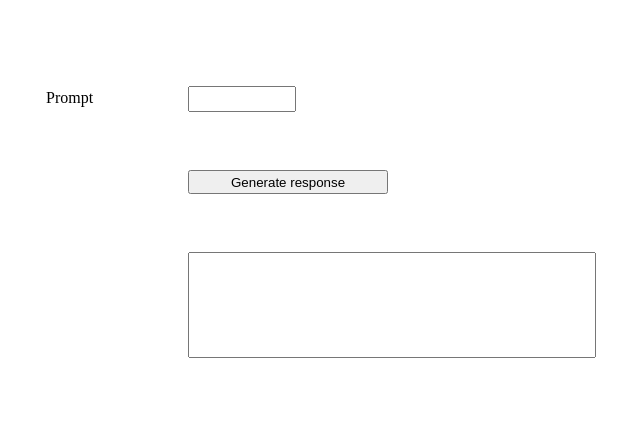
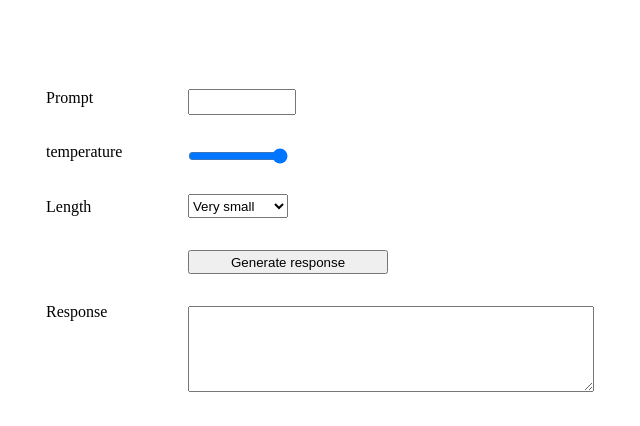
Before and after one commit to NSoufianeMA/SHA_OpenAI, a plain HTML site: page index.html in a window 1280 px wide. Shown: the whole page, without its empty margins (33-673 px from the left). Drawn offline with Linux system fonts and the light colour scheme.

Commit message:
updated version

```diff
--- a/index.html
+++ b/index.html
@@ -42,29 +42,81 @@ body * {
     position: absolute;
     width: 100px;
     height: 20px;
-    top: 86px;
     left: 221px;
+    top: 89px;
 }
 .gwd-label-hcw2 {
     position: absolute;
     width: 100px;
     height: 20px;
+    top: 89px;
     left: 79px;
-    top: 89px;
 }
 .gwd-button-m2uk {
     position: absolute;
     height: 24px;
+    width: 200px;
+    top: 250px;
     left: 221px;
-    top: 170px;
-    width: 200px;
 }
 .gwd-input-fs05 {
     position: absolute;
-    top: 252px;
-    left: 221px;
     width: 400px;
     height: 100px;
+    max-height: 80px;
+    max-width: 400px;
+    left: 221px;
+    top: 303px;
+    opacity: 1;
+    overflow: scroll;
+}
+.gwd-label-1n75 {
+    position: absolute;
+    width: 100px;
+    height: 20px;
+    left: 79px;
+    top: 303px;
+}
+.gwd-input-14yy {
+    position: absolute;
+    width: 100px;
+    height: 24px;
+    left: 219px;
+    top: 142px;
+}
+.gwd-label-1fj7 {
+    position: absolute;
+    width: 100px;
+    height: 20px;
+    left: 79px;
+    top: 143px;
+}
+.gwd-select-1663 {
+    position: absolute;
+    top: 194.02px;
+    left: 220.97px;
+    height: 23.99px;
+    width: 100.03px;
+}
+.gwd-label-3e30 {
+    position: absolute;
+    width: 100px;
+    height: 20px;
+    left: 79px;
+    top: 198px;
+}
+.gwd-textarea-1wf6 {
+    width: 400px;
+    height: 80px;
+    left: 0px;
+    top: 0px;
+}
+.gwd-div-1bmo {
+    position: absolute;
+    left: 221px;
+    top: 306px;
+    width: 406px;
+    height: 86px;
 }</style>
   <script type="text/javascript" gwd-events="support" src="gwd-events-support.1.0.js"></script>
   <script type="text/javascript" gwd-events="handlers">
@@ -73,13 +125,15 @@ body * {
       // document.getElementById('button_1').addEventListener('click', function() {
       // Get the text value you want to send
       var inputValue = document.getElementById('textInput').value;
+      let temperature_range = document.getElementById('temperature_range').value;
+      let max_tokens = document.getElementById('max_tokens').value;
       //  alert('textInput: ' + inputValue);
       // Create an object to hold the data
       var requestData = {
         "prompt": inputValue,
         "model": "gpt-3.5-turbo",
-          "max_tokens": 100,
-          "temperature": 0
+        "max_tokens": parseFloat(max_tokens),
+        "temperature": parseFloat(temperature_range)
       };
       // Convert the data object to a JSON string
       var jsonData = JSON.stringify(requestData);
@@ -96,7 +150,7 @@ body * {
         if (xhr.status === 200) {
           // Request was successful, get the response text
           var responseText = xhr.responseText;
-            document.getElementById('responseText').value = responseText;
+          document.getElementById('responsearea').value = responseText;
           //   alert('Response from server: ' + responseText);
         } else {
           // Request failed
@@ -129,8 +183,21 @@ body * {
 <body class="htmlNoPages">
   <input type="text" id="textInput" class="gwd-input-19aa">
   <label id="label_1" class="gwd-label-hcw2">Prompt</label>
+  <label id="label_2" class="gwd-label-1n75">Response</label>
+  <label id="label_3" class="gwd-label-1fj7">temperature</label>
+  <label id="label_4" class="gwd-label-3e30">Length</label>
   <button id="button_1" class="gwd-button-m2uk">Generate response</button>
-  <input type="text" id="responseText" class="gwd-input-fs05">
+  <input type="range" id="temperature_range" value="1" min="0" max="1" step="0.1" class="gwd-input-14yy">
+  <select id="max_tokens" class="gwd-select-1663">
+    <option value="50" selected="">Very small</option>
+    <option value="100">Small</option>
+    <option value="200">Medium</option>
+    <option value="300">High</option>
+    <option value="400">Very high</option>
+  </select>
+  <div class="gwd-div-1bmo">
+    <textarea id="responsearea" name="responsearea" rows="4" cols="50" class="gwd-textarea-1wf6"> </textarea>
+  </div>
 
 
 </body></html>
```
Lines whose indentation alone changed are shown as unchanged.
